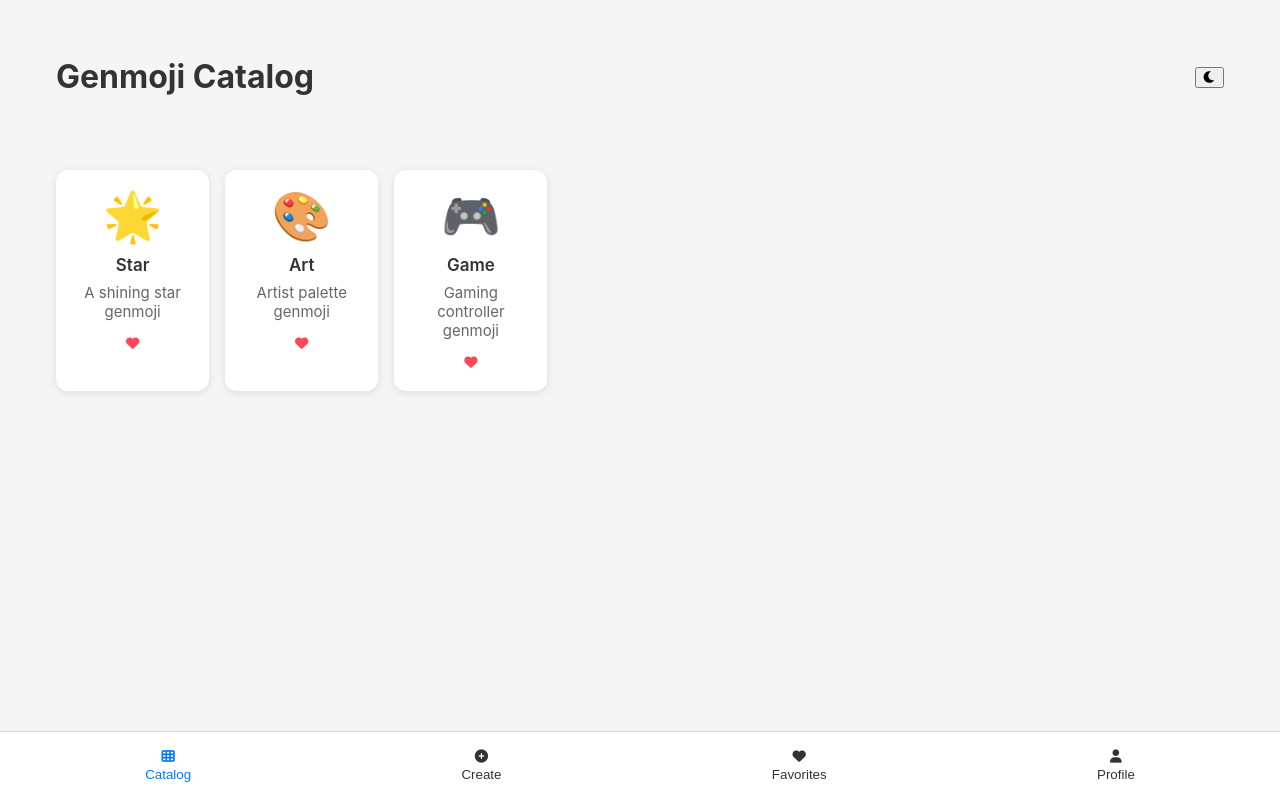
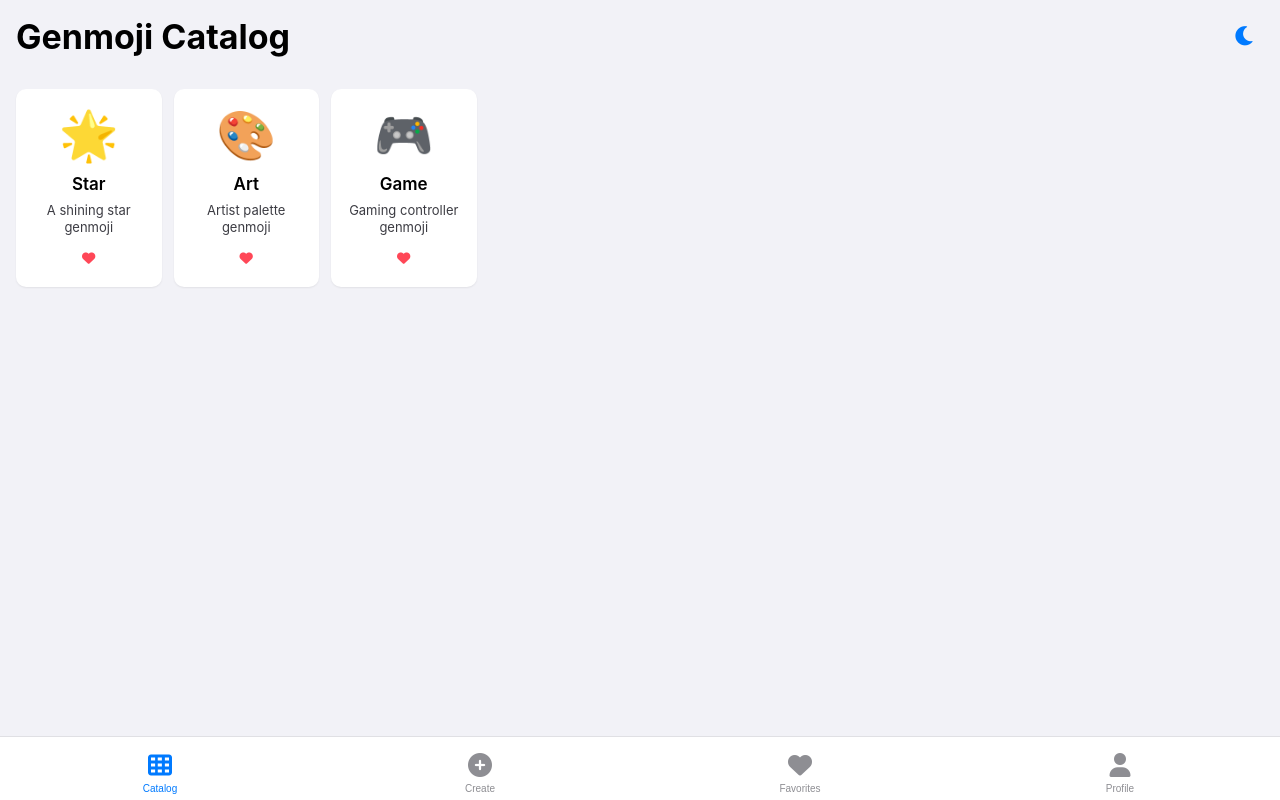
Before and after one commit to kvaubin/genmojicatalog, a plain HTML site: page index.html in a window 1280 px wide. Drawn offline with Linux system fonts and the light colour scheme.

Commit message:
Update styles.css

```diff
--- a/styles.css
+++ b/styles.css
@@ -1,82 +1,128 @@
 :root {
-    --background-color: #f5f5f5;
-    --text-color: #333;
-    --card-background: #ffffff;
-    --tab-bar-background: #ffffff;
-    --active-tab-color: #007AFF;
+    --system-background: #f2f2f7;
+    --system-secondary-background: #ffffff;
+    --system-label: #000000;
+    --system-secondary-label: #3c3c43;
+    --system-blue: #007AFF;
+    --system-gray: #8e8e93;
+    --card-radius: 10px;
+    --safe-area-bottom: env(safe-area-inset-bottom, 20px);
 }
 
 [data-theme="dark"] {
-    --background-color: #000000;
-    --text-color: #ffffff;
-    --card-background: #1c1c1e;
-    --tab-bar-background: #1c1c1e;
+    --system-background: #000000;
+    --system-secondary-background: #1c1c1e;
+    --system-label: #ffffff;
+    --system-secondary-label: #ebebf599;
+    --system-blue: #0a84ff;
+    --system-gray: #98989d;
 }
 
 body {
     font-family: -apple-system, BlinkMacSystemFont, 'SF Pro Text', 'SF Pro Icons', 'Helvetica Neue', sans-serif;
     margin: 0;
     padding: 0;
-    background-color: var(--background-color);
-    color: var(--text-color);
+    background-color: var(--system-background);
+    color: var(--system-label);
+    -webkit-font-smoothing: antialiased;
 }
 
 .container {
-    max-width: 1200px;
+    max-width: 100%;
     margin: 0 auto;
-    padding: 20px;
+    padding: 0;
+    padding-bottom: calc(83px + var(--safe-area-bottom));
 }
 
 header {
-    display: flex;
-    justify-content: space-between;
-    align-items: center;
+    background-color: var(--system-background);
     padding: 16px;
-    margin-bottom: 20px;
+    position: sticky;
+    top: 0;
+    z-index: 100;
+    backdrop-filter: blur(10px);
+    -webkit-backdrop-filter: blur(10px);
+}
+
+header h1 {
+    font-size: 34px;
+    font-weight: 700;
+    margin: 0;
+    text-align: left;
+}
+
+.theme-toggle {
+    position: absolute;
+    right: 16px;
+    top: 50%;
+    transform: translateY(-50%);
+}
+
+.theme-toggle button {
+    background: none;
+    border: none;
+    color: var(--system-blue);
+    font-size: 22px;
+    padding: 8px;
+    cursor: pointer;
 }
 
 .tab-bar {
     display: flex;
     justify-content: space-around;
-    background: var(--tab-bar-background);
-    padding: 10px;
+    background: var(--system-secondary-background);
+    padding: 10px 0;
     position: fixed;
     bottom: 0;
     left: 0;
     right: 0;
-    box-shadow: 0 -1px 0 rgba(0,0,0,0.1);
+    padding-bottom: var(--safe-area-bottom);
+    box-shadow: 0 -0.5px 0 rgba(0,0,0,0.15);
+    z-index: 1000;
 }
 
 .tab-item {
     border: none;
     background: none;
-    color: var(--text-color);
+    color: var(--system-gray);
     display: flex;
     flex-direction: column;
     align-items: center;
     gap: 4px;
-    padding: 8px;
+    padding: 6px 0;
+    min-width: 60px;
+    font-size: 10px;
     cursor: pointer;
 }
 
+.tab-item i {
+    font-size: 24px;
+    margin-bottom: 2px;
+}
+
 .tab-item.active {
-    color: var(--active-tab-color);
+    color: var(--system-blue);
 }
 
 .catalog-grid {
     display: grid;
-    grid-template-columns: repeat(auto-fill, minmax(150px, 1fr));
-    gap: 16px;
+    grid-template-columns: repeat(auto-fill, minmax(140px, 1fr));
+    gap: 12px;
     padding: 16px;
-    margin-bottom: 70px;
+    margin: 0;
 }
 
 .catalog-item {
-    background: var(--card-background);
-    border-radius: 12px;
+    background: var(--system-secondary-background);
+    border-radius: var(--card-radius);
     padding: 16px;
     text-align: center;
-    box-shadow: 0 2px 8px rgba(0,0,0,0.1);
+    box-shadow: 0 1px 2px rgba(0,0,0,0.07);
+    transition: transform 0.2s ease;
+}
+
+.catalog-item:active {
+    transform: scale(0.97);
 }
 
 .emoji {
@@ -88,20 +134,30 @@ header {
     font-size: 17px;
     font-weight: 600;
     margin: 8px 0;
+    color: var(--system-label);
 }
 
 .description {
-    font-size: 15px;
-    color: #666;
+    font-size: 13px;
+    color: var(--system-secondary-label);
     margin: 0;
+    line-height: 1.3;
+}
+
+@media (prefers-color-scheme: dark) {
+    :root {
+        color-scheme: dark;
+    }
 }
 
 @media (max-width: 768px) {
-    .container {
+    .catalog-grid {
+        grid-template-columns: repeat(auto-fill, minmax(120px, 1fr));
+        gap: 10px;
         padding: 12px;
     }
 
-    .catalog-grid {
-        grid-template-columns: repeat(auto-fill, minmax(120px, 1fr));
+    .emoji {
+        font-size: 40px;
     }
 }
```
